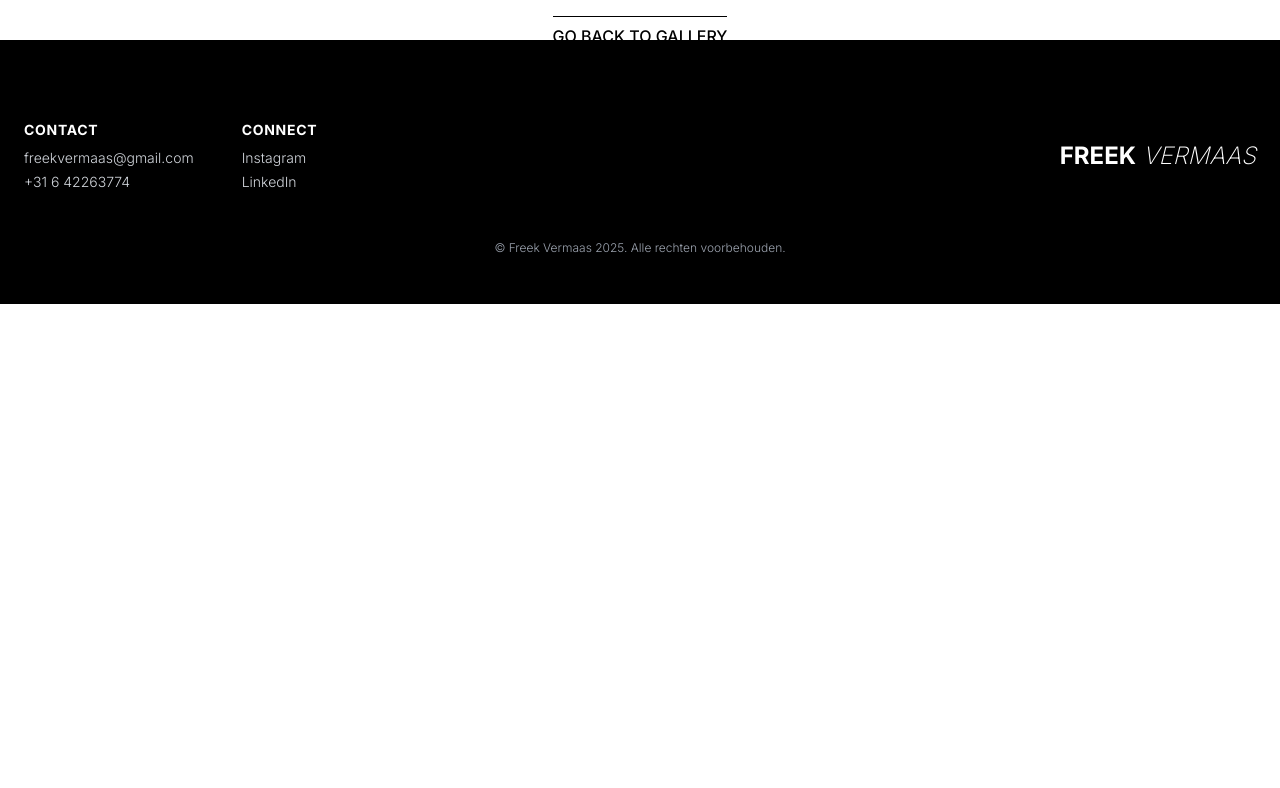
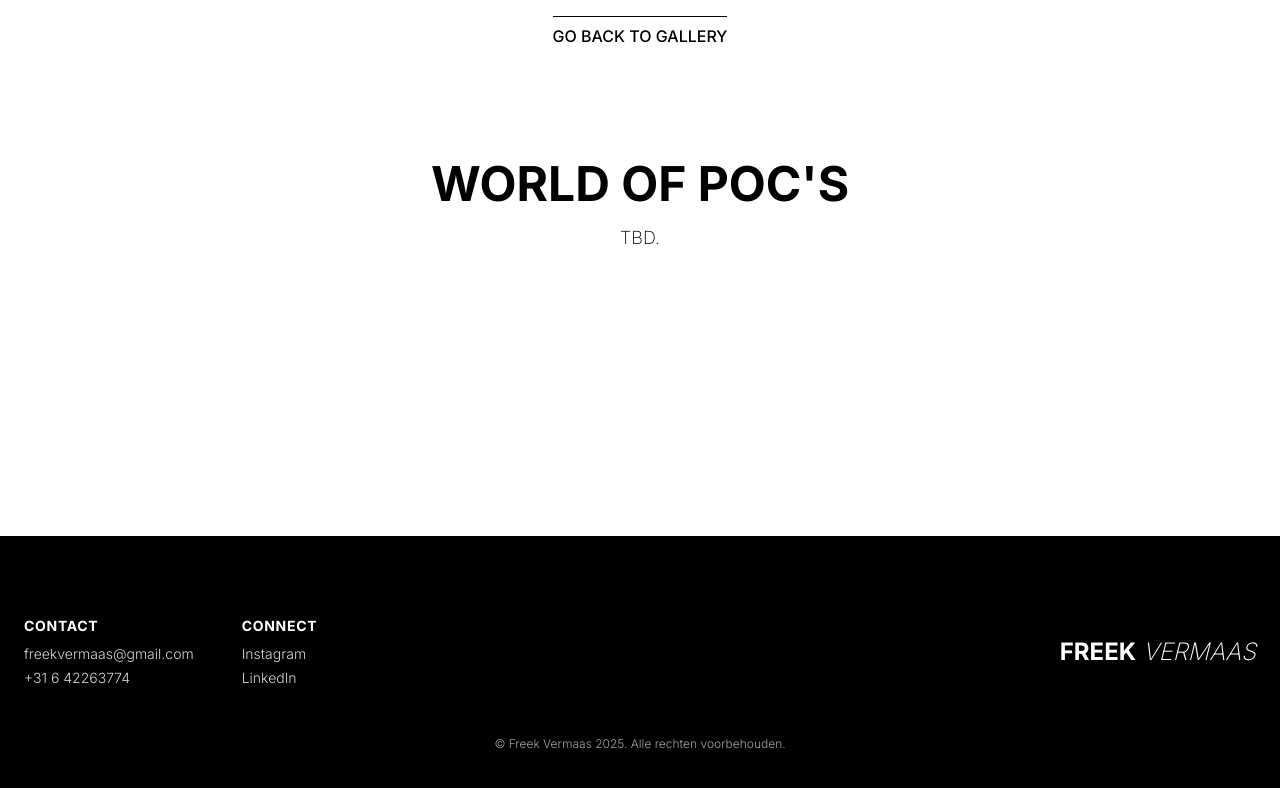
Before and after one commit to freekvermaas/showcase-portfolio, a Next.js app: page /worldofpocs in a window 1280 px wide. Shown: the top 788 px of the page. Built offline with nearby package versions, Linux system fonts and the light colour scheme; a web font is replaced by a local one.

Commit message:
worldofpocs doc fix

```diff
--- a/src/app/worldofpocs/page.jsx
+++ b/src/app/worldofpocs/page.jsx
@@ -3,11 +3,26 @@
 import React from 'react';
 import GalleryHeader from '../../components/GalleryHeader';
 import Footer from '../../components/Footer';
+import Image from 'next/image';
 
 export default function worldofpocs() {
   return (
     <div className="flex flex-col min-h-screen">
-      <GalleryHeader/>
+      <GalleryHeader />
+      <div className="flex-grow flex flex-col items-center justify-start px-6 py-24 mt-16">
+        <div className="max-w-4xl w-full space-y-2">
+
+          {/* Intro Section */}
+          <div className="mb-16">
+            <h1 className="text-4xl md:text-5xl font-bold font-inter text-center mb-4">
+              WORLD OF POC'S
+            </h1>
+            <p className="text-base md:text-lg font-inter font-extralight text-center">
+            TBD.
+            </p>
+          </div>
+        </div>
+      </div>
       <Footer />
     </div>
   );
```
